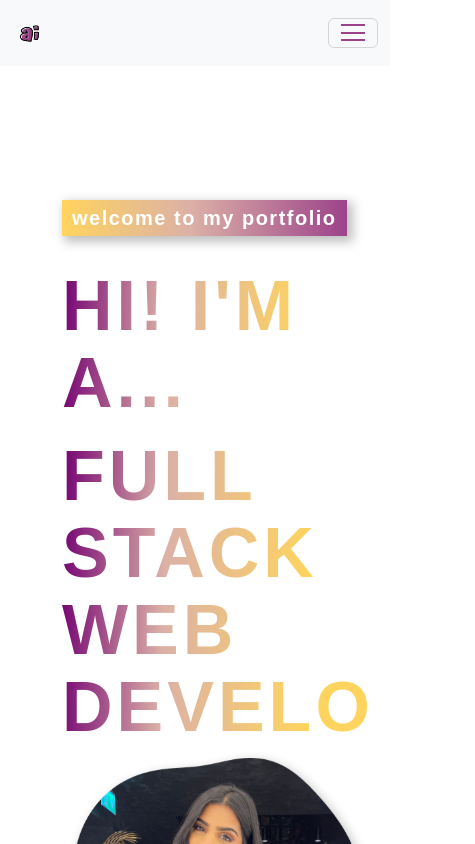
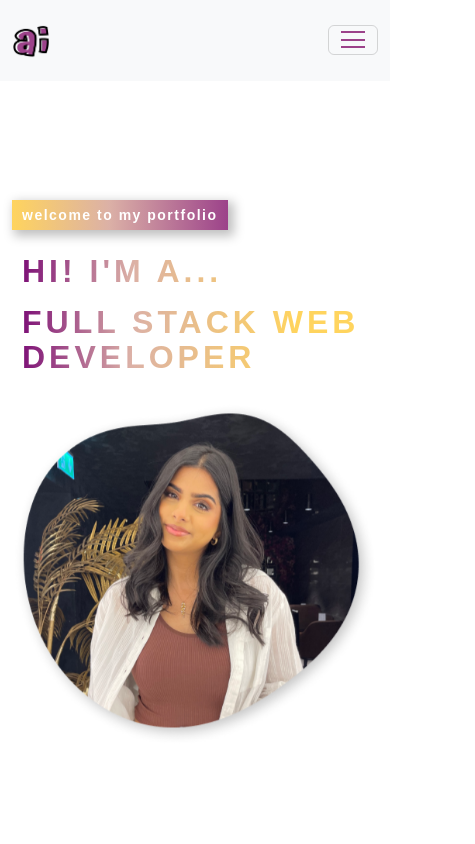
Before and after one commit to arooj-ilyas/myportfolio, a React (Create React App) app: page / in a window 390 px wide. Shown: the top 844 px of the page, 475 px wide, since content can reach past the window. Built offline with nearby package versions, Linux system fonts and the light colour scheme.

Commit message:
logo updated and changed made to get about me text array to loop and display various titles

```diff
--- a/src/App.css
+++ b/src/App.css
@@ -159,9 +159,12 @@ nav.custom-navbar .navbar-toggler-icon {
 /************ Banner Css ************/
 .aboutme {
   margin-top: 0;
-  padding: 200px 0 0 50px;
+  padding: 200px 0 0 0;
   background-color: white;
+  display: flex;
+  align-items: center;
 }
+
 .aboutme .tagline {
   font-weight: 600;
   letter-spacing: 1.5px;
@@ -173,7 +176,7 @@ nav.custom-navbar .navbar-toggler-icon {
   font-family: Poppins, sans-serif !important;
   margin-bottom: 16px;
   display: inline-block;
-  color: white
+  color: white;
 }
 
 .aboutme h1 {
@@ -190,6 +193,44 @@ nav.custom-navbar .navbar-toggler-icon {
   background-clip: text;
   border: 1px;
 }
+
+/* Media Queries for responsiveness */
+@media (max-width: 768px) {
+  .aboutme .tagline {
+    font-size: 16px;
+    margin-bottom: 8px; /* Add margin at the bottom of the tagline */
+  }
+
+  .aboutme h1 {
+    font-size: 40px;
+    margin-bottom: 16px; /* Add margin at the bottom of the h1 */
+  }
+
+  .aboutme img {
+    margin-top: 16px; /* Add margin at the top of the image */
+  }
+}
+
+@media (max-width: 576px) {
+  .aboutme .tagline {
+    font-size: 14px;
+    margin-bottom: 8px; /* Add margin at the bottom of the tagline */
+  }
+
+  .aboutme h1 {
+    font-size: 32px;
+    margin-bottom: 16px; /* Add margin at the bottom of the h1 */
+    padding-left: 10px
+  }
+
+  .aboutme img {
+    margin-top: 16px; /* Add margin at the top of the image */
+    display: block;
+    margin-left: auto;
+    margin-right: auto;
+  }
+}
+
 
 .aboutme img {
   animation: updown 3s linear infinite;
--- a/src/components/AboutMe.js
+++ b/src/components/AboutMe.js
@@ -5,18 +5,18 @@ import profilePicArooj from "../assets/profile-pic.png"
 
 const AboutMe = () => {
     //create a variable to hold the phrases I want it to rotate through, and a state to hold which word it is currently displaying, and a 'delete' state which will backspace to remove the current word and display the next
-    const [loopNum, setLoopNum] = useState(0)
+    const [loopNum, setLoopNum] = useState(0) //which word is currently displayed in the toRotate array
     const [isDeleting, setIsDeleting] = useState(false) //set to false as we start by typing the word
-    const toRotate = ["FULL STACK WEB DEVELOPER", "FRONT END DEVELOPER", "JUNIOR SOFTWARE ENGINEER", "MANUFACTURING & MECHANICAL ENGINEER", "SOLITARE SLAYER"]
+    const toRotate = ["FULL STACK WEB DEVELOPER", "FRONT END DEVELOPER", "JUNIOR SOFTWARE ENGINEER", "MECHANICAL & MANUFACTURING ENGINEER", "SOLITARE SLAYER"]
     const [text, setText] = useState(''); //indicate the portion of the text being displayed
     const [timeToTypeText, setTimeToTypeText] = useState(200) //indicates time passing between each letter being typed
-    const period = 500 //indicates time passing between each word is 'typed'
+    const period = 1000 //indicates time passing between each word is 'typed'
 
   //this will run the function that is responsible for taking care of the 'typing' 'deleting' animation
   useEffect(()=> {
     let ticker = setInterval(()=> {
         tick()
-    }, timeToTypeText)
+    }, [timeToTypeText])
 
     return() => { clearInterval(ticker)} //want to clear the state after it has been typed
   }, [text])
@@ -29,16 +29,16 @@ const AboutMe = () => {
     setText(updatedText);
 
     if (isDeleting) {
-      setTimeToTypeText(prevTimeToType => prevTimeToType /1.5)
-    }
-
+      setTimeToTypeText(prevTimeToType => prevTimeToType /2)
+      }
     if (!isDeleting && updatedText === fullText) {
       setIsDeleting(true)
       setTimeToTypeText(period)
-    } else if (isDeleting ** updatedText === "") {
+      }
+    else if (isDeleting && updatedText === "") {
         setIsDeleting(false)
         setLoopNum(loopNum + 1)
-        setTimeToTypeText(500)
+        setTimeToTypeText(200)
       }
     }
 
```
Also changed, not shown: src/assets/logo.png.
